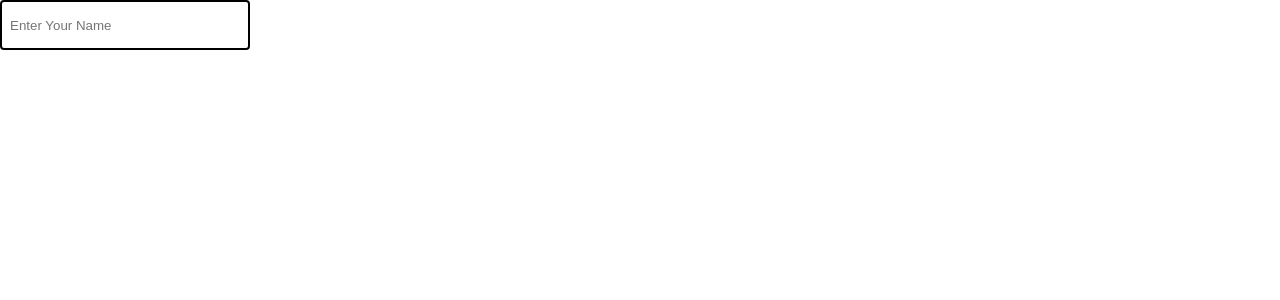
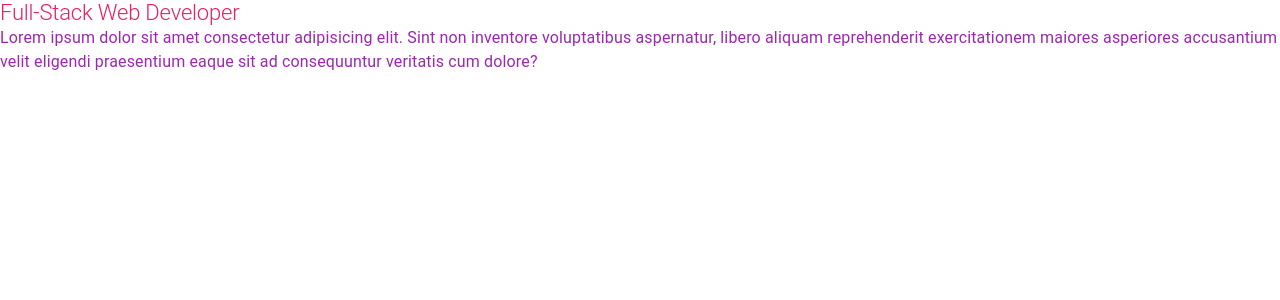
Before and after one commit to Emam-Bokhari/MUI, a React (Vite) app: page / in a window 1280 px wide. Shown: the top 300 px of the page. Built offline with nearby package versions, Linux system fonts and the light colour scheme.

Commit message:
feat(CustomizeColor): customize Typography color using MUI color pallette

```diff
--- a/src/App.jsx
+++ b/src/App.jsx
@@ -1,12 +1,12 @@
 import { Fragment } from "react";
 import { CssBaseline } from "@mui/material";
-import InputField from "./components/customComponent/InputField";
+import CustomizeColor from "./components/customization/CustomizeColor";
 
 export default function App() {
   return (
     <Fragment>
       <CssBaseline />
-      <InputField />
+      <CustomizeColor />
     </Fragment>
   );
 }
--- /dev/null
+++ b/src/components/customization/CustomizeColor.jsx
@@ -0,0 +1,22 @@
+import { Typography } from "@mui/material";
+import { Fragment } from "react";
+import { purple, pink } from "@mui/material/colors";
+
+const primary = pink[500];
+const secondary = purple[500];
+
+export default function CustomizeColor() {
+  return (
+    <Fragment>
+      <Typography variant="h2" component="h2" fontSize="22px" color={primary}>
+        Full-Stack Web Developer
+      </Typography>
+      <Typography variant="body1" component="p" color={secondary}>
+        Lorem ipsum dolor sit amet consectetur adipisicing elit. Sint non
+        inventore voluptatibus aspernatur, libero aliquam reprehenderit
+        exercitationem maiores asperiores accusantium velit eligendi praesentium
+        eaque sit ad consequuntur veritatis cum dolore?
+      </Typography>
+    </Fragment>
+  );
+}
```
